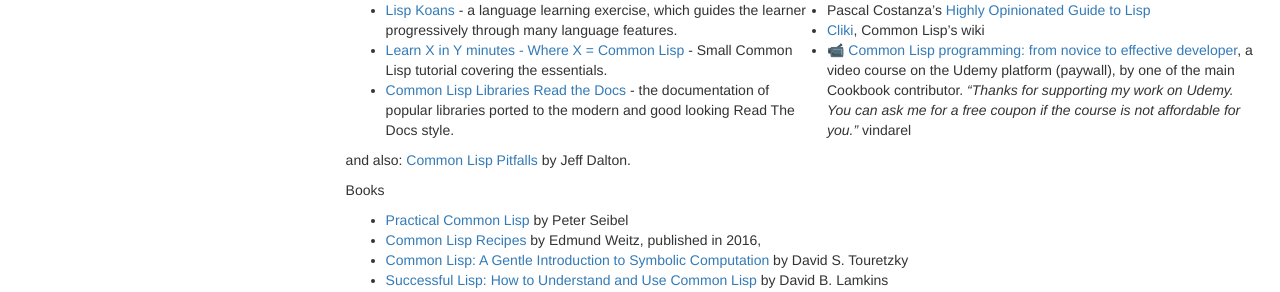
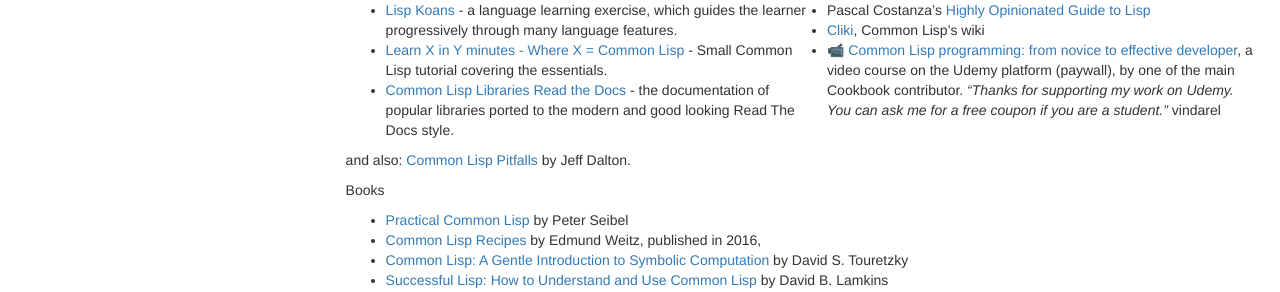
Before and after one commit to LispCookbook/cl-cookbook, a Jekyll site: the page built from index.md, in a window 1280 px wide and 900 px high, scrolled down 1510 px. Shown: the part 178-470 px from the top of the window. Built offline with Jekyll 4.4.1, drawn with Linux system fonts in a browser that asks for light colours.

Commit message:
index: update download links

```diff
--- a/index.md
+++ b/index.md
@@ -81,7 +81,7 @@
 
 The Cookbook is also available in EPUB (and PDF) format.
 
-You can [download it directly in EPUB](https://github.com/LispCookbook/cl-cookbook/releases/download/2022-03-23/common-lisp-cookbook.epub) and [PDF](https://github.com/LispCookbook/cl-cookbook/releases/download/2022-03-23/common-lisp-cookbook.pdf), and you can **pay what you want** to further support its development:
+You can [download it directly in EPUB](https://github.com/LispCookbook/cl-cookbook/releases/download/2023-12-13/common-lisp-cookbook.epub) and [PDF](https://github.com/LispCookbook/cl-cookbook/releases/download/2023-12-13/common-lisp-cookbook.pdf), and you can **pay what you want** to further support its development:
 
 
 <!-- epub-exclude-start -->
@@ -121,7 +121,7 @@
 * [Lisp and Elements of Style](http://web.archive.org/web/20190316190256/https://www.nicklevine.org/declarative/lectures/) by Nick Levine
 * Pascal Costanza's [Highly Opinionated Guide to Lisp](http://www.p-cos.net/lisp/guide.html)
 * [Cliki](http://www.cliki.net/), Common Lisp's wiki
-* 📹 [Common Lisp programming: from novice to effective developer](https://www.udemy.com/course/common-lisp-programming/?referralCode=2F3D698BBC4326F94358), a video course on the Udemy platform (paywall), by one of the main Cookbook contributor. *"Thanks for supporting my work on Udemy. You can ask me for a free coupon if the course is not affordable for you."* vindarel
+* 📹 [Common Lisp programming: from novice to effective developer](https://www.udemy.com/course/common-lisp-programming/?referralCode=2F3D698BBC4326F94358), a video course on the Udemy platform (paywall), by one of the main Cookbook contributor. *"Thanks for supporting my work on Udemy. You can ask me for a free coupon if you are a student."* vindarel
 
 and also: [Common Lisp Pitfalls](https://github.com/LispCookbook/cl-cookbook/issues/479) by Jeff Dalton.
 
```
